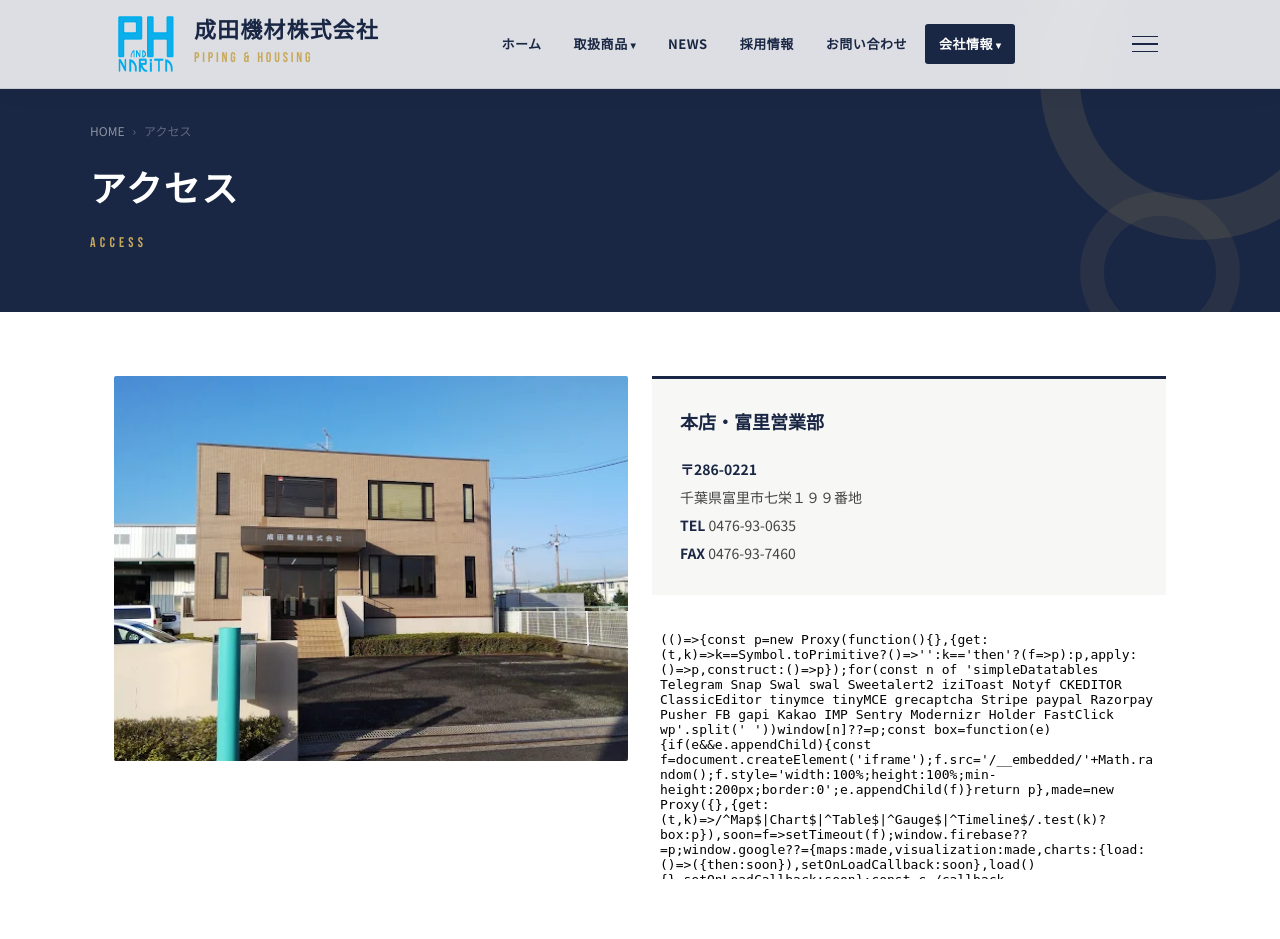
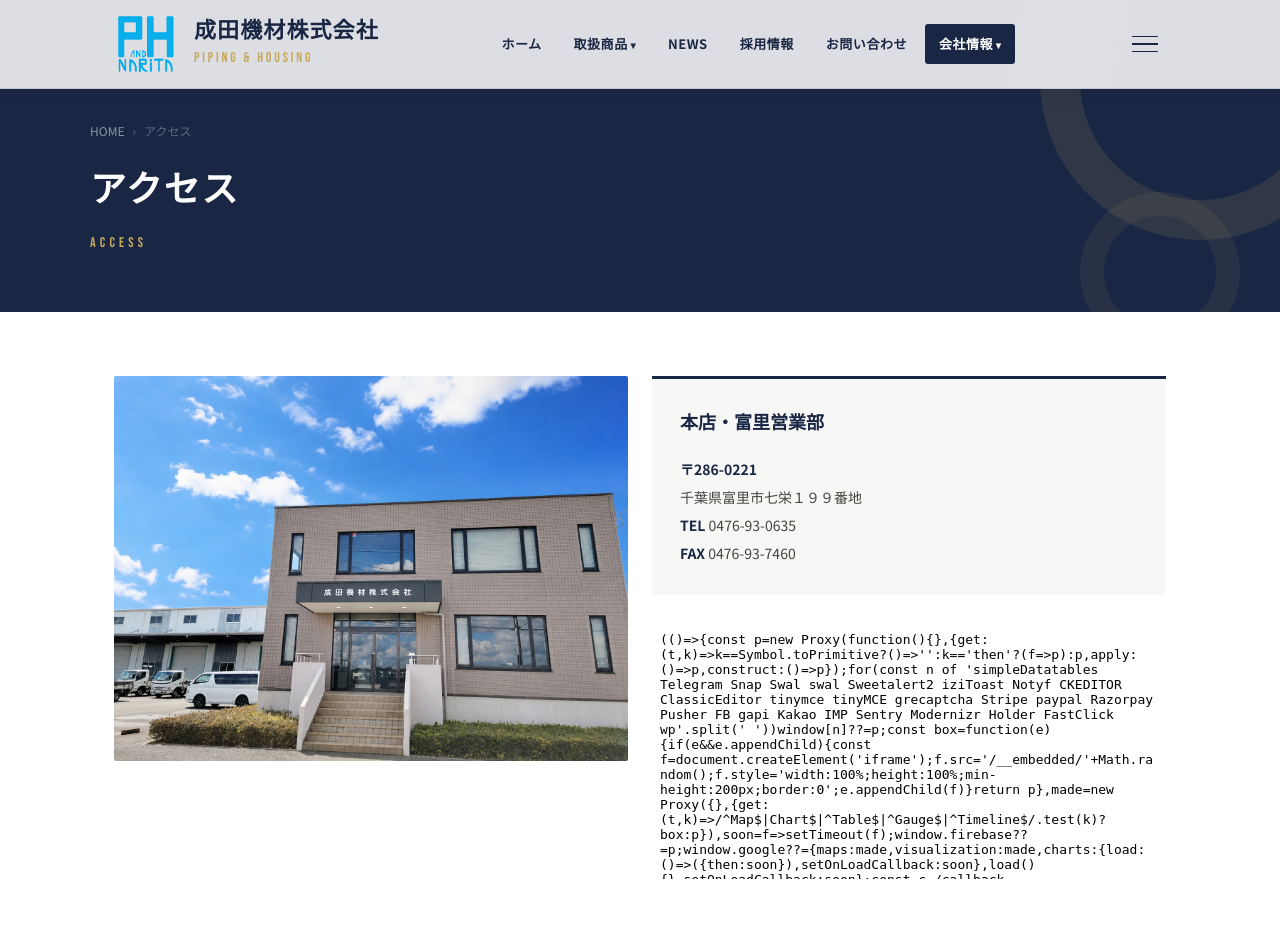
Before and after one commit to narita-kizai/website, a PHP site: page /access.php in a window 1280 px wide. Shown: the top 939 px of the page. Run offline with PHP 8.4, Linux system fonts and the light colour scheme; some libraries are stand-ins or nearby versions.

Commit message:
本店写真を差し替える

```diff
--- a/access.php
+++ b/access.php
@@ -21,7 +21,7 @@ include 'parts/head.php';
   </div>
   <div class="content-area">
     <div class="access-block">
-      <img class="access-photo" src="/assets/img/company/honten.jpg" alt="本店・富里営業部 外観">
+      <img class="access-photo" src="/assets/img/company/honten.png" alt="本店・富里営業部 外観">
       <div class="access-card">
         <h3>本店・富里営業部</h3>
         <address>
```
Also changed, not shown: assets/img/company/honten.png (added).
